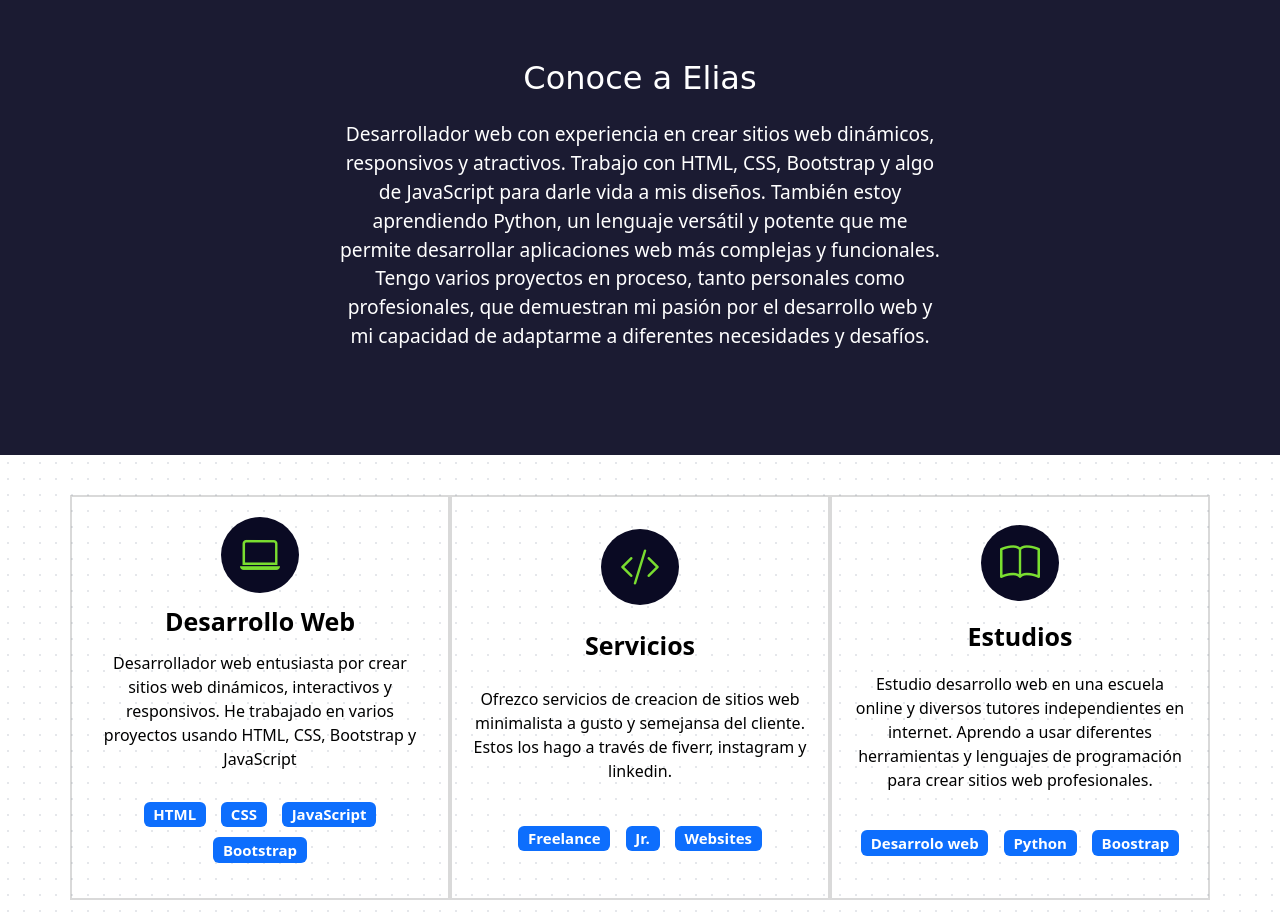
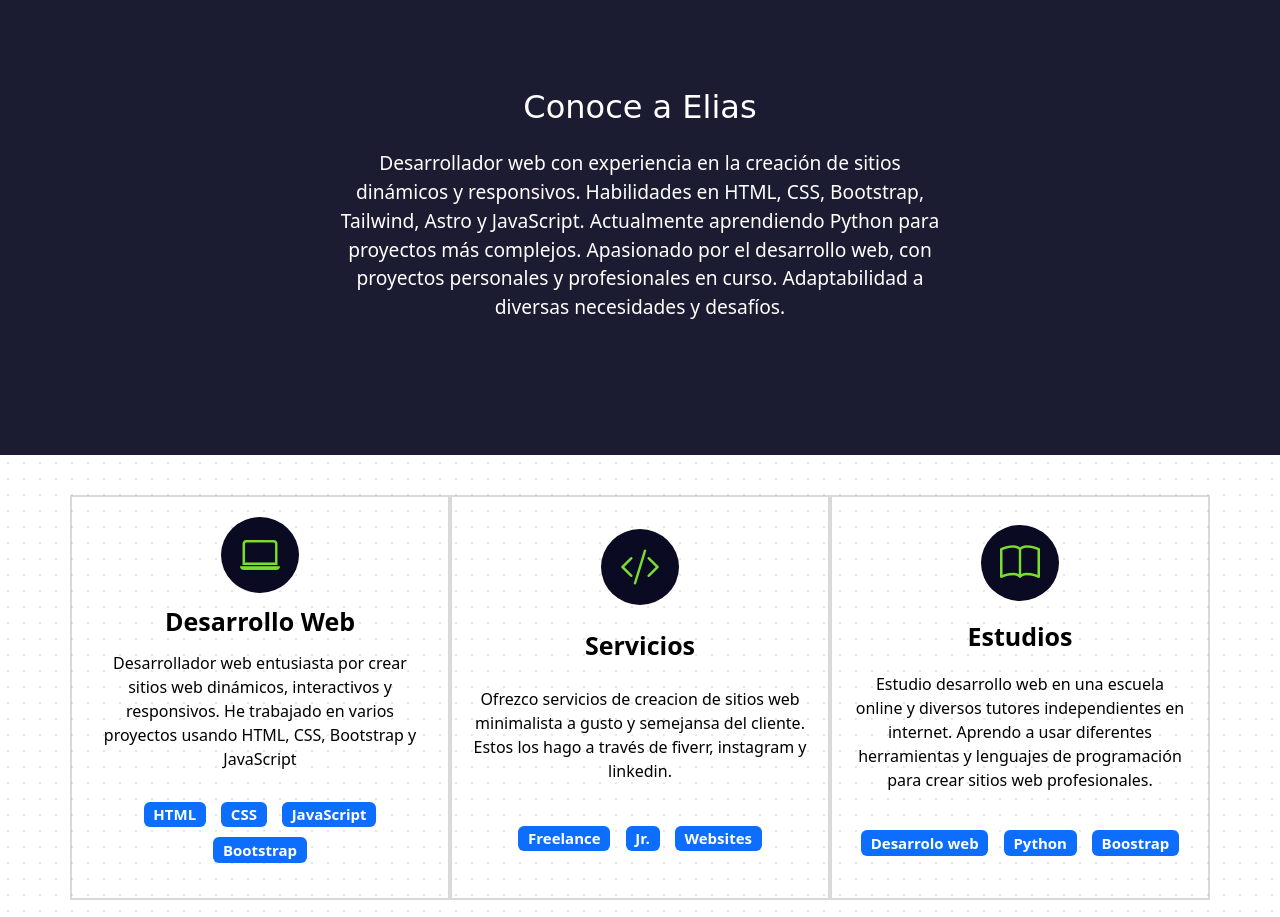
Before and after one commit to Elurojo/Portafolio, a plain HTML site: page index.html in a window 1280 px wide. Shown: the part 940-1857 px from the top of the page. Drawn offline with nearby package versions, Linux system fonts and the light colour scheme; a web font is replaced by a local one.

Commit message:
descripcion mas corta

```diff
--- a/index.html
+++ b/index.html
@@ -65,8 +65,8 @@
 <section id="sobre-mi" class="sobre-mi seccion-oscura">
   <div class="contenedor">
     <h2 class="seccion-titulo">Conoce a Elias</h2>
-    <p class="seccion-texto">Desarrollador web con experiencia en crear sitios web dinámicos, responsivos y atractivos.
-      Trabajo con HTML, CSS, Bootstrap   y algo de JavaScript para darle vida a mis diseños. También estoy aprendiendo Python, un lenguaje versátil y potente que me permite desarrollar aplicaciones web más complejas y funcionales. Tengo varios proyectos en proceso, tanto personales como profesionales, que demuestran mi pasión por el desarrollo web y mi capacidad de adaptarme a diferentes necesidades y desafíos.</p>
+    <p class="seccion-texto">
+      Desarrollador web con experiencia en la creación de sitios dinámicos y responsivos. Habilidades en HTML, CSS, Bootstrap, Tailwind, Astro y JavaScript. Actualmente aprendiendo Python para proyectos más complejos. Apasionado por el desarrollo web, con proyectos personales y profesionales en curso. Adaptabilidad a diversas necesidades y desafíos.</p>
   </div>
 </section>
 
```
